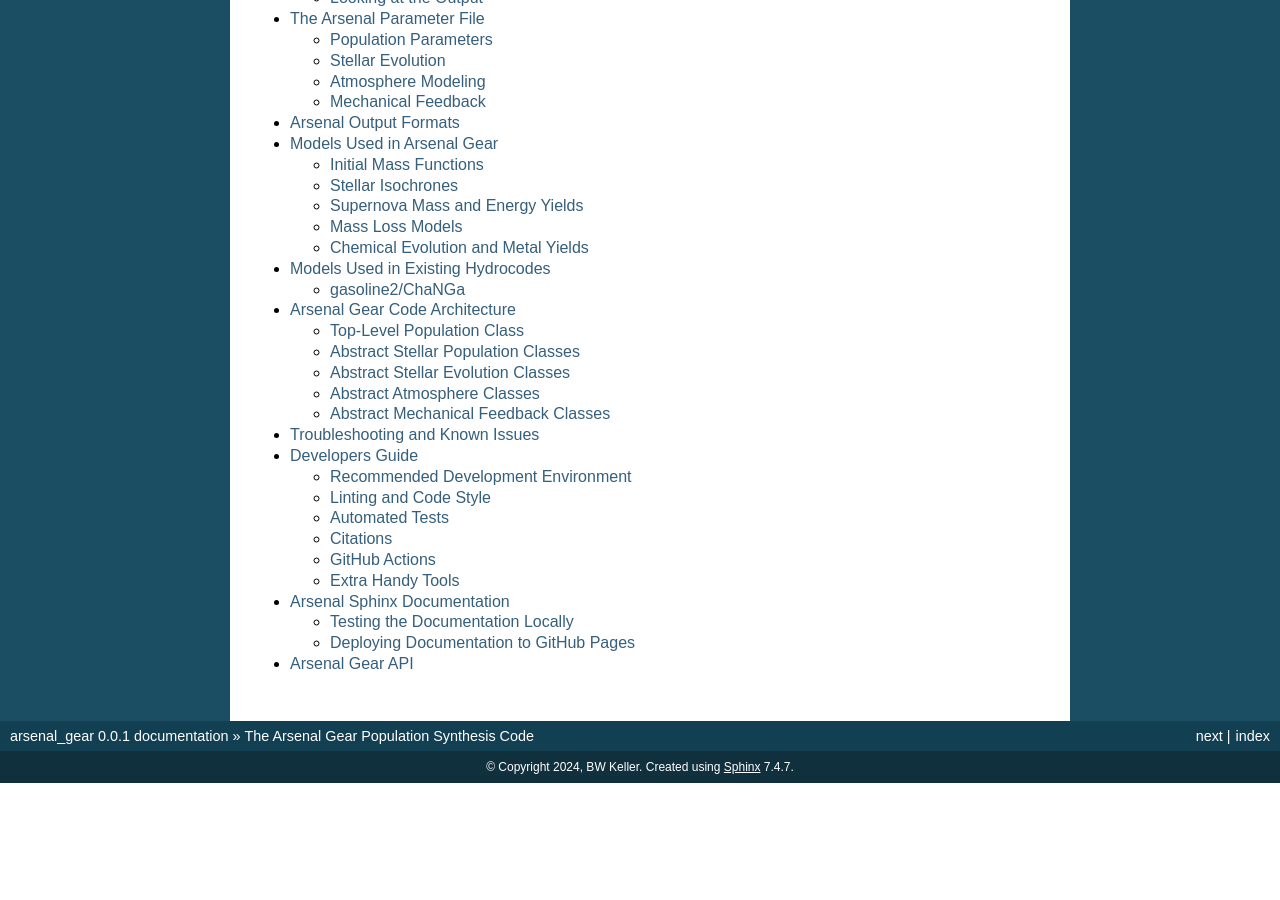
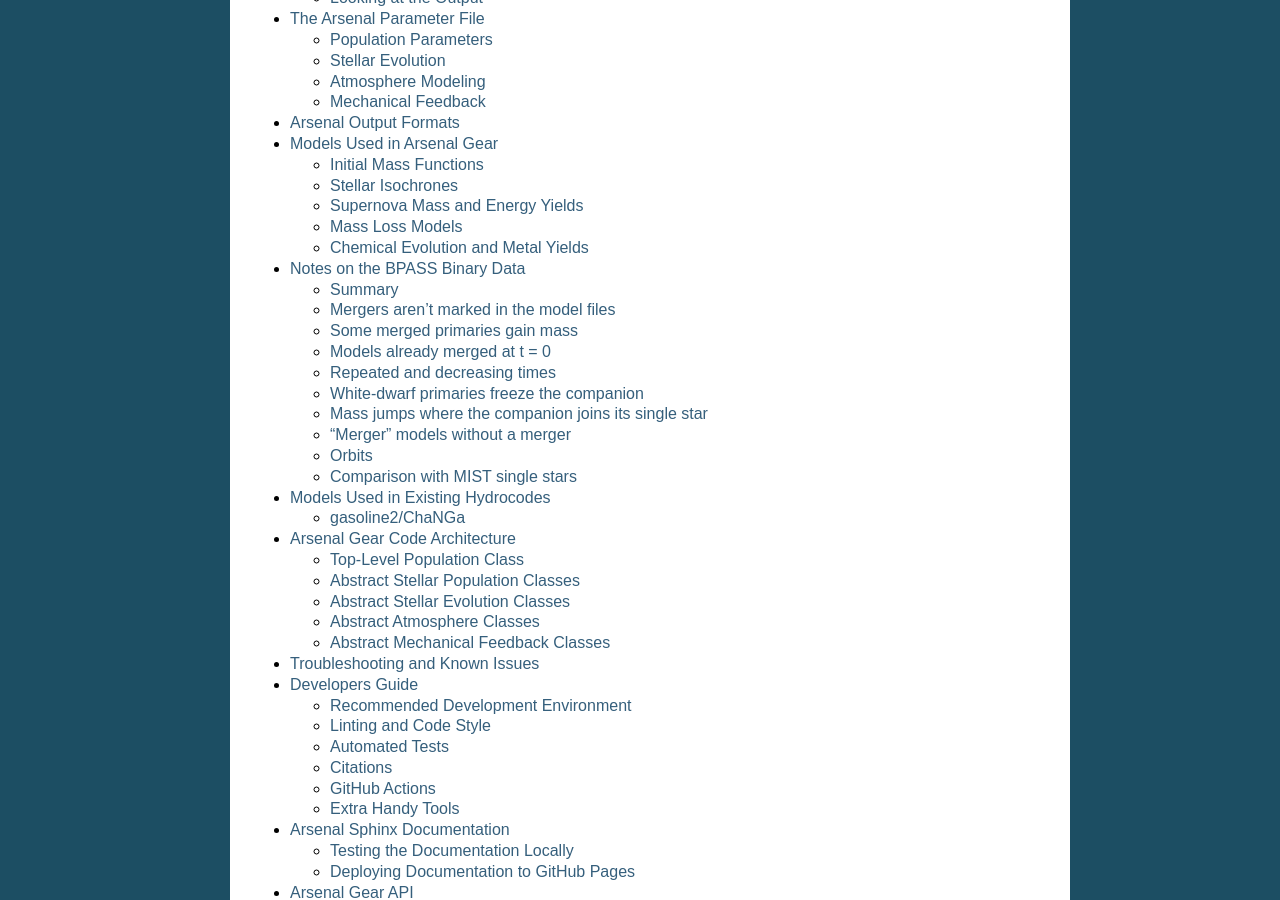
Before and after one commit to arsenal-popsynth/arsenal_gear, a Sphinx documentation site: the page built from docs/index.md, in a window 1280 px wide and 900 px high, scrolled down 841 px. Built offline with Sphinx 7.4.7, drawn with Linux system fonts in a browser that asks for light colours; before the commit the page ends 1624 px from its top, so only the background shows below that; some of the changed lines change nothing that is shown; some of the changed text lies outside the part shown.

Commit message:
documentation on BPASS data processing

```diff
--- /dev/null
+++ b/docs/bpass-data-notes.md
@@ -0,0 +1,200 @@
+# Notes on the BPASS Binary Data
+
+These notes record the problems found in the BPASS v2.2.1 stellar models while building
+`arsenal_gear.binary_evolution.BPASSReader`, and how the reader handles each one. All numbers are
+for the full Z = 0.014 (`z014`) grid: 12,663 binary models and 284 single-star models. Column
+numbers are 0-indexed, as in the reader.
+
+The reader uses only the model files (`sneplot-*` in `NEWSINMODS/` and `NEWBINMODS/NEWBINMODS/`).
+It does not use BPASS's population input files (`input_bpass_*`, in the IMF tarballs), the
+secondary-star models in `NEWBINMODS/NEWSECMODS/`, or the period column. Merger detection,
+rejuvenation and the companion's continuation are therefore decided by the reader itself, from the
+mass, luminosity, temperature and radius columns.
+
+## Summary
+
+| Issue | Systems affected | Handling in the reader |
+|---|---|---|
+| Mergers aren't marked | 1,755 mergers (13.9%) | detected from a rise in M1 + M2 (`merger_rise`) |
+| Merged primaries gain mass | 402 (3.2%) | kept, flagged in `BinaryTrackSet.mass_excess` |
+| Already merged at t = 0 | 245 (1.9%) | merged throughout (`placeholder_mass`) |
+| Repeated times | many files | made strictly increasing |
+| White-dwarf primaries | 1,775 (14.0%) | companion continues from white-dwarf formation (`wd_log_radius`) |
+| Join jumps | 347 jumps > 10% | not handled (#47, #50) |
+| "Merger" models without a merger | 224 (1.8%) | used as they are |
+| No orbit evolution or eccentricity | all | initial orbit only, e0 = 0 (#45) |
+
+## Mergers aren't marked in the model files
+
+When the primary absorbs the secondary, BPASS adds the secondary's mass to the primary but
+leaves the secondary's own columns (mass in col 37, and L, T, R in cols 46–48) unchanged. So
+nothing in the file marks the merger, and the secondary appears to keep existing next to the
+merged star.
+
+The total mass M1 + M2 is a clean signature, though. A merger shows up as a rise in that total:
+- In systems without a merger, the total rises by at most 0.16% in a single step (rounding).
+- In mergers, it rises by at least 2.9% in a step, for 99% of them.
+
+The reader treats a single-step rise above `BPASSReader.merger_rise = 0.01` (1%) as a merger. The
+rise is relative to the current total. The merger starts at the beginning of the unbroken rise
+that contains the first such step; from then on the secondary's mass is 0 and its L, T and R are
+NaN. In some mergers (e.g. `5-0.9-0.2`) the secondary's mass column ticks up while it's being
+absorbed, so a rule that required the secondary to stay exactly constant would miss them.
+
+BPASS's population input files label models directly (type 0 = merger model, 1 = normal
+primary). These labels and the reader's detection agree for all 10,439 type-1 models and for
+2,000 of the 2,224 type-0 models; the other 224 are described under "Merger" models without a merger.
+
+## Some merged primaries gain mass
+
+In 402 mergers (3.2% of all systems, 22.9% of mergers; M1 = 1.9–3.7 Msun), BPASS's own merged
+primary ends up more massive than the system's initial M1 + M2: by +6.6% to +45%, with a median of
++21% (e.g. `1.9-0.3-0`). This is in BPASS's own primary column, not something the reader adds;
+the reader never adds mass.
+
+The values fall into two clean groups. Mergers either stay at or below the initial total (1,353)
+or exceed it by at least 6.6% (402), and rounding in the already-merged models (next section)
+reaches at most +3.0%. So the 5% threshold `BinaryDataReader.mass_excess_tol` flags exactly these
+402. They are kept, and flagged in `BinaryTrackSet.mass_excess`.
+
+## Models already merged at t = 0
+
+245 models (1.9%; M1 = 0.9–2.7 Msun; all type 0) are merged from the first row:
+- The primary starts at the combined mass, rounded to BPASS's 0.1 Msun grid, so up to 3.0% above
+  the M1 (1 + q) in the model's name.
+- The companion is a placeholder: M2 = 1e-5 Msun throughout, with log L = −4 or −25.
+
+The smallest real companion mass in the first row of any other file is 0.01 Msun, so the reader
+treats any first-row M2 below `BPASSReader.placeholder_mass = 1e-3` Msun as a placeholder. Such
+a system is merged from row 0, with no companion and no single-star continuation. Without this,
+the placeholder was continued as a 0.1 Msun star that doesn't exist.
+
+## Repeated and decreasing times
+
+Ages are printed to 7 significant digits, so late phases with short time steps produce repeated
+(or slightly decreasing) ages. For example, 944 files have repeated ages during the white-dwarf
+cooling phase. The reader makes each model's time strictly increasing with
+`utils.array_utils.make_monotonic_increasing`, which spreads the repeated values between their
+neighbours. These changes are below the printed precision.
+
+## White-dwarf primaries freeze the companion
+
+When the primary becomes a white dwarf (log R1 < −1), the file goes on through the white dwarf's
+cooling, typically for about 100 times longer than the time taken to reach it (a median of 119
+times, measured with an earlier merger rule). Over this phase BPASS stops evolving the companion:
+- Its columns are completely frozen in 73% of these files.
+- In the rest its luminosity drifts only slightly: a median change of 0 dex, and 0.4 dex at the
+  99th percentile.
+- No companion goes through its own giant phase or death there, even when the cooling phase
+  lasts far longer than the companion's lifetime.
+
+While the primary is still alive, BPASS does evolve the companion, approximately: its mass
+changes in 70% of files and its luminosity in 84%.
+
+Example: in `3-0.7-3` the primary is a white dwarf at 4.9e8 yr and the file ends at 9.7e10 yr.
+Its 2.1 Msun companion, frozen on the main sequence in the file, becomes a giant and then a white
+dwarf itself at about 1.3e9 yr on its single-star track.
+
+**Detecting white-dwarf formation:** it's the start of the primary's *final* run of rows below
+`BPASSReader.wd_log_radius = -1.0`. The first row below −1 isn't reliable: in 76 systems (mostly
+M1 ≈ 2 Msun) the stripped primary dips just below −1, then grows again to log R ≈ 0–1.7 before
+finally becoming a white dwarf.
+
+**Handling:**
+- The binary phase ends at the white dwarf's formation.
+- The primary keeps its whole cooling sequence.
+- The companion continues along its single-star track from that point.
+- After the join, the rows are the cooling rows plus the single-star rows, with each star
+  interpolated onto both.
+
+Of the 1,834 systems without a merger whose primary ends as a white dwarf, 1,775 become one
+before the file ends, so their output changes. The other 59 become white dwarfs on the last row.
+
+| Effect on the companion at the join | join at file end (before) | join at white-dwarf formation |
+|---|---|---|
+| companion's single-star track already over | 381 | 3 |
+| companion's mass jump > 50% | 622 | 7 |
+| companion's mass jump > 10% | 863 | 347 |
+| median jump | 37% | 0.9% |
+
+BPASS's single-star models also continue through white-dwarf cooling, so a companion's
+continuation can run to ~1e11 yr. For the same reason, the total ages of low-mass BPASS single
+stars aren't comparable with MIST's.
+
+## Mass jumps where the companion joins its single star
+
+When the binary phase ends, the companion continues along the single-star model nearest to its
+effective mass:
+- normally its initial mass
+- if rejuvenated (it accreted more than 5% of its mass and is at least 2 Msun, the BPASS v2.1
+  criteria), its maximum mass, as if it was born when it reached that mass
+
+The companion's mass in the binary file and on the single track can differ at the join.
+
+Among the white-dwarf systems:
+- 347 jump by more than 10%, and 7 by more than 50%.
+- Rejuvenated companions join smoothly: a median jump of 0.6%, and none above 10%.
+
+The larger jumps come from the spacing of the single-star mass grid and from mass transfer after
+the companion reached its effective mass. These are modelling choices that could be improved
+(#47, #50).
+
+BPASS v2.2 also defines a revised rejuvenation age (its Eq. 1), which the reader doesn't use.
+
+## "Merger" models without a merger
+
+224 models (1.8%) that BPASS labels type 0 ("merger model") show no merger in their files. They
+are used as they are, without any special handling.
+
+**What they look like:**
+- 222 have M1 ≤ 2 Msun, mostly with q = 0.1–0.3, across the whole period range.
+- The companion barely takes part: its mass changes in only 13 files. Where the same M1 and q
+  appear at several periods, the primary's track is identical in 14 of 16 cases.
+- 212 end at the primary's largest radius:
+  - 160 as giants at the tip of the red giant branch (log R1 ≈ 2.2)
+  - 54 on or near the main sequence, often at ~1e11 yr
+  - 10 as white dwarfs
+
+**Their geometry,** using BPASS's period column (col 34), the current M1 + M2, and Eggleton's
+Roche-lobe radius:
+- **125 come into contact.** R1 + R2 > a in 100 of them, and the primary overflows its Roche lobe
+  in all 125.
+  - In 112 of these, the period stays constant (to 0.1%) throughout. The primary grows into a
+    ~160 Rsun giant around an orbit as small as 0.02 AU, so (R1 + R2)/a reaches ~40.
+  - The other 13 show real interaction through a changing period (e.g. `7-0.9-0.8`: stable mass
+    transfer strips the primary to a ~1.4 Msun helium star).
+- **99 never come into contact** (M1 = 0.3–1.2 Msun):
+  - 47 giants come close (R1/R_L up to 0.98), so later expansion beyond the file's end might
+    fill the lobe.
+  - 52 end near the main sequence, far inside their lobes (R1/R_L ≤ 0.35).
+
+**Interpretation:** for most contact systems, the file follows the primary as if it were an
+isolated star, and BPASS's merger presumably happens outside the detailed model. Some could
+instead be contact binaries. This can't be settled from the model files alone; it would need
+BPASS's population input files or the papers' description of how they treat these models.
+
+**What the reader does:**
+- The primary ends where its file ends (for the giants, at the red-giant tip, with its mass held
+  and its L, T and R set to NaN afterwards).
+- The companion continues as a single star.
+- In the contact systems, the two stars overlap inside an unchanging orbit before that.
+
+## Orbits
+
+The reader stores only each system's initial mass ratio q0, period P0 and eccentricity e0. The
+first two are read from the model's name.
+
+BPASS gives the period as it evolves (col 34), but MPA/Bonn files don't, so orbit evolution is
+left for later (#45). Neither source gives an eccentricity, so orbits are taken to be circular
+(e0 = 0).
+
+## Comparison with MIST single stars
+
+As a check on the single-star models used for the companions' continuations, BPASS and MIST
+tracks at 1, 5, 20 and 60 Msun (Z = 0.014 against [Fe/H] = 0) agree well on the main sequence:
+- |Δlog L| ≤ 0.009 dex
+- |Δlog Teff| ≤ 0.043 dex, with BPASS slightly cooler, most at 60 Msun
+- BPASS main sequences last 1.01–1.23 times as long as MIST's
+
+Total lifetimes at 20 and 60 Msun agree to 6%. These comparisons are tested in
+`tests/test_be_physics.py`, on the BPASS subset in `tests/data/bpass/`.
--- a/docs/index.md
+++ b/docs/index.md
@@ -32,6 +32,7 @@
 parameters.md
 outputs.md
 models.md
+bpass-data-notes.md
 code-models.md
 architecture.md
 troubleshooting.md
```
